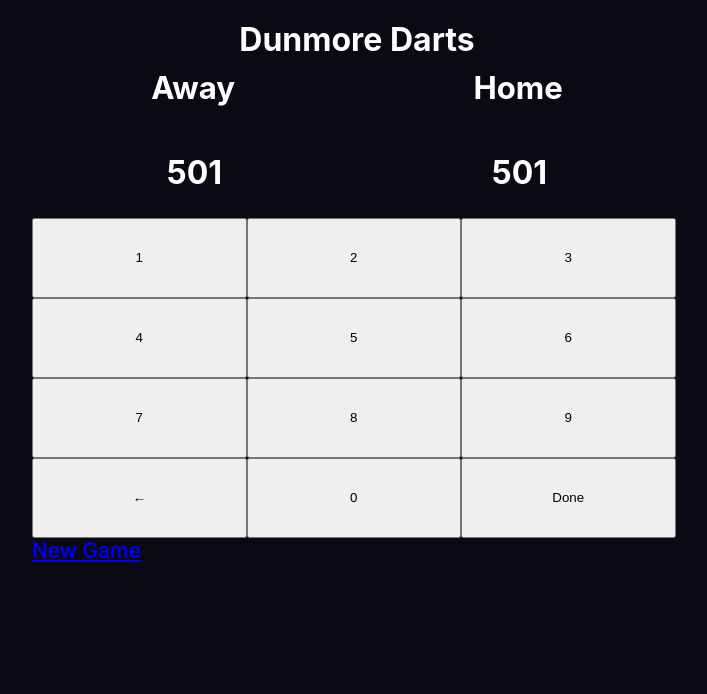
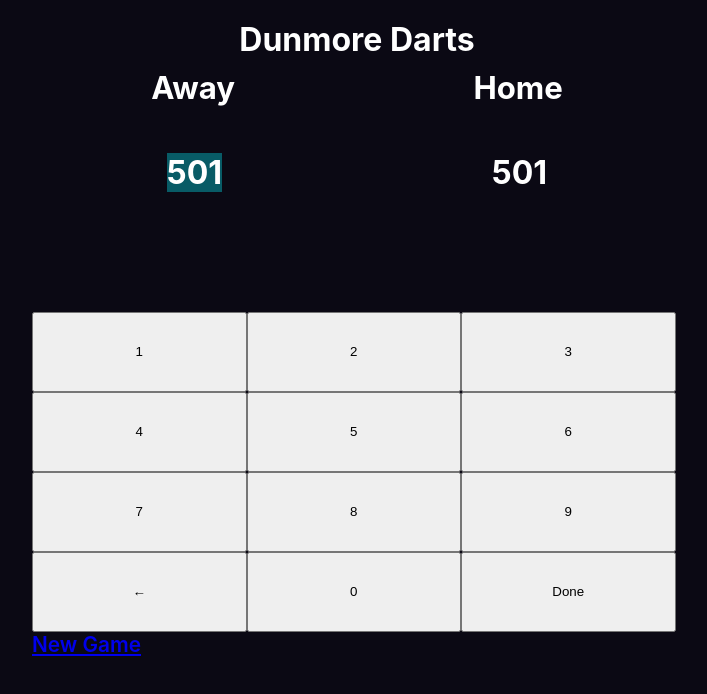
Before and after one commit to barrytrearty/DartsCalculator, a React (Create React App) app: page /game in a window 1280 px wide. Shown: the top 694 px of the page, without its empty margins (283-990 px from the left). Built offline with nearby package versions, Linux system fonts and the light colour scheme.

Commit message:
improved logic and style, no longer gap, started invalid scores

```diff
--- a/src/App.css
+++ b/src/App.css
@@ -61,6 +61,11 @@ h2 {
   text-align: center;
 }
 
+#throw-section {
+  height: 40px;
+  padding: 40px;
+}
+
 #doubles-row {
   visibility: hidden;
 }
@@ -86,3 +91,7 @@ h2 {
   color: white;
   background-color: #18df14;
 }
+
+.active-player-score {
+  background-color: #085b66;
+}
--- a/src/pages/Game.jsx
+++ b/src/pages/Game.jsx
@@ -1,5 +1,5 @@
 // import { useParams } from "react-router-dom";
-import { useEffect, useState, useToggle, useContext } from "react";
+import { useEffect, useState, useToggle, useContext, useRef } from "react";
 import { GameContext } from "./GameContext";
 
 const Game = () => {
@@ -7,8 +7,6 @@ const Game = () => {
   // let score = params.score;
 
   const [score, legs] = useContext(GameContext);
-
-  console.log(score);
 
   const [player1Score, setPlayer1Score] = useState(score);
   const [player2Score, setPlayer2Score] = useState(score);
@@ -19,11 +17,15 @@ const Game = () => {
   const writeScore = (value) => {
     if (playerThrow === "") {
       setPlayerThrow(value);
+      console.log(playerThrow);
     } else {
-      //   let checkLength = playerThrow.split("");
-      //   console.log(playerThrow.length);
-      //   if (playerThrow.length < 3) {
+      // console.log(playerThrow);
+      // let checkLength = playerThrow.length;
+      // console.log(checkLength);
+      // if (checkLength.length < 3) {
       setPlayerThrow(`${playerThrow}` + value);
+      console.log(playerThrow);
+      // }
     }
   };
 
@@ -31,11 +33,19 @@ const Game = () => {
   //     setSelectedPlayer(!selectedPlayer);
   //   };
 
+  const player1 = useRef();
+  const player2 = useRef();
+
+  const button1 = useRef();
+
   const deleteDigit = () => {
     if (playerThrow === "-" || playerThrow === "") {
       console.log("no digit");
     } else {
       console.log(playerThrow.length);
+      if (playerThrow.length === undefined) {
+        setPlayerThrow("");
+      } else {
         const throwArray = playerThrow.split("");
         console.log(throwArray);
         throwArray.pop("");
@@ -44,17 +54,33 @@ const Game = () => {
         setPlayerThrow(finalThrow);
         console.log(finalThrow);
       }
+    }
+  };
+
+  const switchHighlight = () => {
+    player1.current.classList.toggle("active-player-score");
+    player2.current.classList.toggle("active-player-score");
   };
 
   const applyDone = () => {
     if (selectedPlayer) {
       setPlayer1Score(player1Score - playerThrow);
+      switchHighlight();
     } else {
       setPlayer2Score(player2Score - playerThrow);
+      switchHighlight();
     }
     setPlayerThrow("");
     setSelectedPlayer(!selectedPlayer);
   };
+
+  useEffect(() => {
+    if (playerThrow.length > 3) {
+      button1.current.disabled = true;
+    } else {
+      button1.current.disabled = false;
+    }
+  }, [playerThrow]);
 
   return (
     <div>
@@ -64,20 +90,24 @@ const Game = () => {
       </section>
       <section>
         <div className="scores">
-          <h1>{player1Score}</h1>
-          <h1>{player2Score}</h1>
+          <h1 ref={player1} className="active-player-score">
+            {player1Score}
+          </h1>
+          <h1 ref={player2}>{player2Score}</h1>
         </div>
 
         {/* <span>Avg:00</span> */}
       </section>
 
-      <section>
+      <section id="throw-section">
         <h2>{playerThrow}</h2>
       </section>
 
       <section>
         <div>
-          <button onClick={() => writeScore(1)}>1</button>
+          <button ref={button1} onClick={() => writeScore(1)}>
+            1
+          </button>
           <button onClick={() => writeScore(2)}>2</button>
           <button onClick={() => writeScore(3)}>3</button>
           <button onClick={() => writeScore(4)}>4</button>
```
Lines whose indentation alone changed are shown as unchanged.
